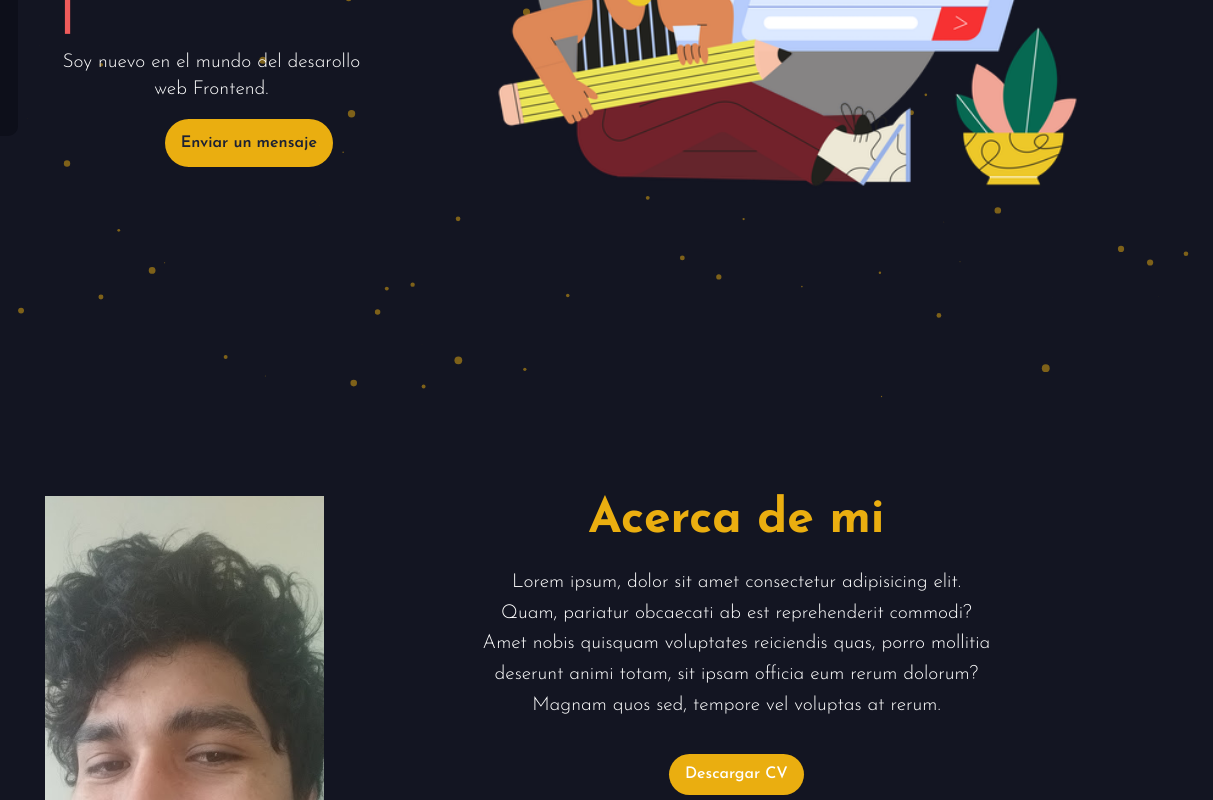
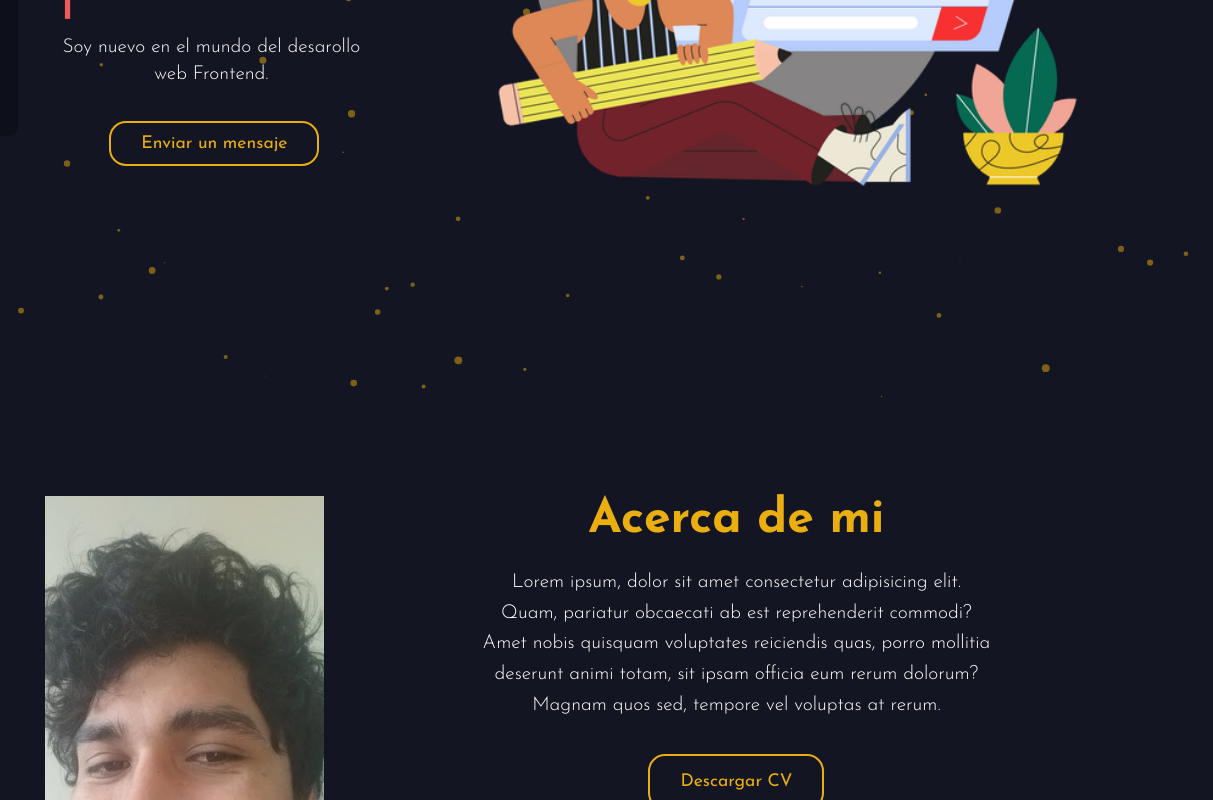
Before and after one commit to JoseBenavides07/My-portafolio, a plain HTML site: page index.html in a window 1280 px wide. Shown: the part 400-1200 px from the top of the page, 67-1280 px from the left. Drawn offline with nearby package versions, Linux system fonts and the light colour scheme; a web font is replaced by a local one.

Commit message:
modifique estilo de botones

```diff
--- a/css/style.css
+++ b/css/style.css
@@ -51,6 +51,7 @@ h2 {
   position: fixed;
   margin-top: -100px;
   background: var(--blue-dark);
+  z-index: 100;
 }
 
 .icon-more-recurses {
@@ -146,19 +147,36 @@ h2 {
 
 .container-presentation .boton-send-message {
   justify-self: center;
-  align-self: center;
+  align-self: flex-start;
 }
 
-.container-presentation .boton-send-message a {
-  padding: 1rem;
-  background: var(--yellow);
-  color: var(--blue-one);
-  font-weight: 600;
-  border-radius: 50px;
-  -webkit-border-radius: 50px;
-  -moz-border-radius: 50px;
-  -ms-border-radius: 50px;
-  -o-border-radius: 50px;
+.boton-send-message a {
+  display: inline-block;
+  padding: 12px 30px;
+  text-align: center;
+  font-size: 1.1rem;
+  color: var(--yellow);
+  background: transparent;
+  cursor: pointer;
+  transition: ease-out 0.5s;
+  border-radius: 17px;
+  border: 2px solid var(--yellow);
+  border-radius: 10px;
+  box-shadow: inset 0 0 0 0 var(--yellow);
+  -webkit-border-radius: 17px;
+  -moz-border-radius: 17px;
+  -ms-border-radius: 17px;
+  -o-border-radius: 17px;
+  margin-left: 3rem;
+}
+
+.boton-send-message a:hover {
+  color: white;
+  box-shadow: inset 0 -100px 0 0 var(--yellow);
+}
+
+.boton-send-message a:active {
+  transform: scale(0.9);
 }
 
 .img-home {
@@ -270,19 +288,34 @@ h2 {
   font-weight: 300;
 }
 
-.description-about-me .container-me a {
-  background: var(--yellow);
-  padding: .5rem 1rem;
-  font-size: 1rem;
-  border-radius: 50px;
-  -webkit-border-radius: 50px;
-  -moz-border-radius: 50px;
-  -ms-border-radius: 50px;
-  -o-border-radius: 50px;
-  width: max-content;
-  font-weight: 500;
+.container-me a {
+  display: inline-block;
+  padding: 12px 30px;
+  text-align: center;
+  font-size: 1.1rem;
+  color: var(--yellow);
+  background: transparent;
+  cursor: pointer;
+  transition: ease-out 0.5s;
+  border-radius: 17px;
+  border: 2px solid var(--yellow);
+  border-radius: 10px;
+  box-shadow: inset 0 0 0 0 var(--yellow);
+  -webkit-border-radius: 17px;
+  -moz-border-radius: 17px;
+  -ms-border-radius: 17px;
+  -o-border-radius: 17px;
+}
 
+.container-me a:hover {
+  color: white;
+  box-shadow: inset 0 -100px 0 0 var(--yellow);
 }
+
+.container-me a:active {
+  transform: scale(0.9);
+}
+
 
 /*container-recursos*/
 .container-recursos {
@@ -293,6 +326,7 @@ h2 {
   justify-content: center;
   position: relative;
   gap: 5rem;
+  z-index: 1;
 }
 
 .container-recursos h2 {
@@ -308,6 +342,7 @@ h2 {
 }
 
 .link-recurses {
+  position: relative;
   display: inline-block;
   padding: 0.9rem 1.8rem;
   font-size: 1.5rem;
@@ -342,6 +377,7 @@ h2 {
 .link-recurses:hover::before {
   transform: translateX(0);
 }
+
 
 /* .img-recurses {
   width: 400px;
```
